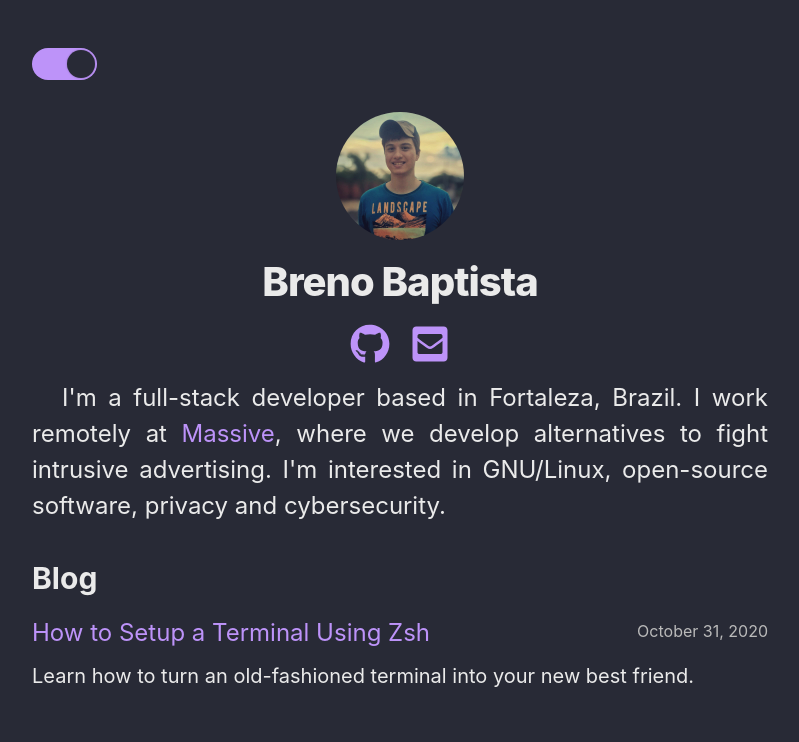
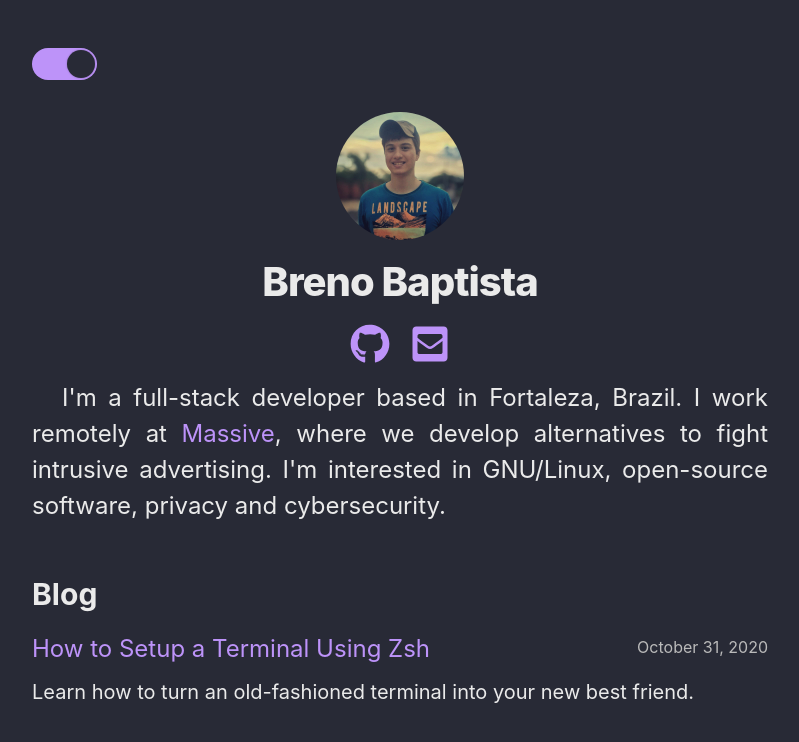
Before and after one commit to brenobaptista/blog, a Next.js app: page / in a window 1280 px wide. Shown: the top 742 px of the page, without its empty margins (240-1039 px from the left). Built offline with nearby package versions, Linux system fonts and the light colour scheme.

Commit message:
Improved general styles

```diff
--- a/src/styles/components/Layout.ts
+++ b/src/styles/components/Layout.ts
@@ -72,5 +72,5 @@ export const ShortBio = styled.div`
 `
 
 export const BackToHome = styled.div`
-  margin: 48px 0 0;
+  margin: 32px 0 0;
 `
--- a/src/styles/global.ts
+++ b/src/styles/global.ts
@@ -37,6 +37,14 @@ export default createGlobalStyle`
   h2 {
     font-size: 1.5rem;
     line-height: 1.4;
+    margin: 32px 0 16px;
+  }
+
+  h3 {
+    margin: 16px 0;
+  }
+
+  p {
     margin: 16px 0;
   }
 `
--- a/src/styles/pages/Home.ts
+++ b/src/styles/pages/Home.ts
@@ -5,10 +5,6 @@ export const Intro = styled.section`
   line-height: 1.5;
   text-align: justify;
   text-indent: 1.5rem;
-
-  p {
-    margin: 16px 0;
-  }
 `
 
 export const Blog = styled.section`
@@ -18,6 +14,10 @@ export const Blog = styled.section`
 
   a:hover {
     text-decoration: none;
+  }
+
+  div {
+    margin: 16px 0 24px;
   }
 
   span {
--- a/src/styles/pages/Post.ts
+++ b/src/styles/pages/Post.ts
@@ -19,6 +19,7 @@ const Body = styled.div`
 
   code,
   pre {
+    font-size: 0.9rem;
     font-family: Fira Code, monospace;
     background-color: ${props => props.theme.colors.altBackground};
   }
```
